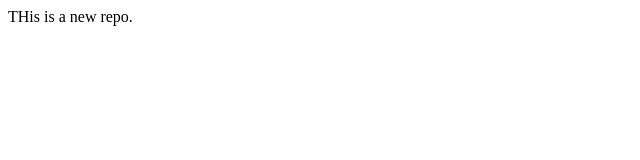
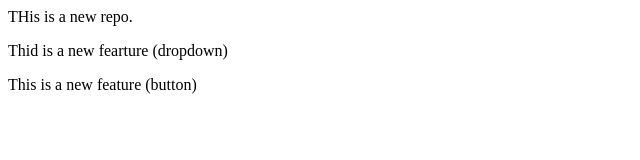
Before and after one commit to rushikeshjoharkar7/git-and-github, a plain HTML site: page index.html in a window 1280 px wide. Shown: the whole page, without its empty margins (0-640 px from the left). Drawn offline with Linux system fonts and the light colour scheme.

Commit message:
last change

```diff
--- a/index.html
+++ b/index.html
@@ -1 +1,3 @@
 <p>THis is a new repo.</p>
+<p>Thid is a new fearture (dropdown)</p>
+<p>This is a new feature (button)</p>
```
Also changed, not shown: Basic_commands.txt.
